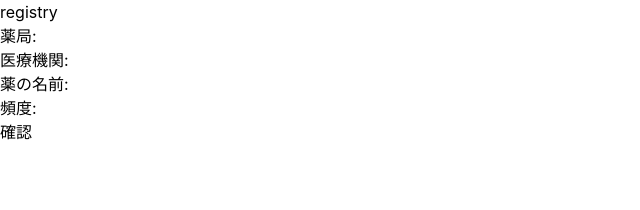
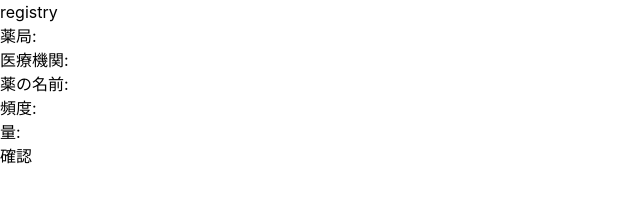
Before and after one commit to HisuiLabs/MediBlock, a React (Create React App) app in the folder mediblock-front/: page /registry in a window 1280 px wide. Shown: the top 210 px of the page, without its empty margins (0-640 px from the left). Built offline with nearby package versions, Linux system fonts and the light colour scheme.

Commit message:
量の追加

```diff
--- a/mediblock-front/src/page/confirmation.tsx
+++ b/mediblock-front/src/page/confirmation.tsx
@@ -23,6 +23,14 @@ export const Confirm = () => {
       <div>
         頻度: <input type="text" name="頻度" value={form.頻度} readOnly />
       </div>
+      <div>
+          量:{" "}
+          <input
+            type="text"
+            name="量"
+            value={form.薬の名前} readOnly
+          />
+        </div>
       <button type="submit" onClick={() => navigate("/registry")}>
         戻る
       </button>
--- a/mediblock-front/src/page/decide.tsx
+++ b/mediblock-front/src/page/decide.tsx
@@ -24,6 +24,14 @@ export const Decide = () => {
       <div>
         頻度: <input type="text" name="頻度" value={form.頻度} readOnly />
       </div>
+      <div>
+          量:{" "}
+          <input
+            type="text"
+            name="量"
+            value={form.薬の名前} readOnly
+          />
+        </div>
       <button type="submit" onClick={() => navigate("/registry")}>
         戻る
       </button>
--- a/mediblock-front/src/page/registry.tsx
+++ b/mediblock-front/src/page/registry.tsx
@@ -9,7 +9,8 @@ export const Registry = () => {
     薬局: "",
     医療機関: "",
     薬の名前: "",
-    頻度: ""
+    頻度: "",
+    量: "",
   });
 
   const handleChange = (event: any) => {
@@ -63,6 +64,15 @@ export const Registry = () => {
         <div>
           頻度: <input type="text" name="頻度" value={form.頻度} onChange={handleChange} />
         </div>
+        <div>
+          量:{" "}
+          <input
+            type="text"
+            name="量"
+            value={form.量}
+            onChange={handleChange}
+          />
+        </div>
         <button type="submit" onClick={() => navigate("/Confirm")}>
           確認
         </button>
```
